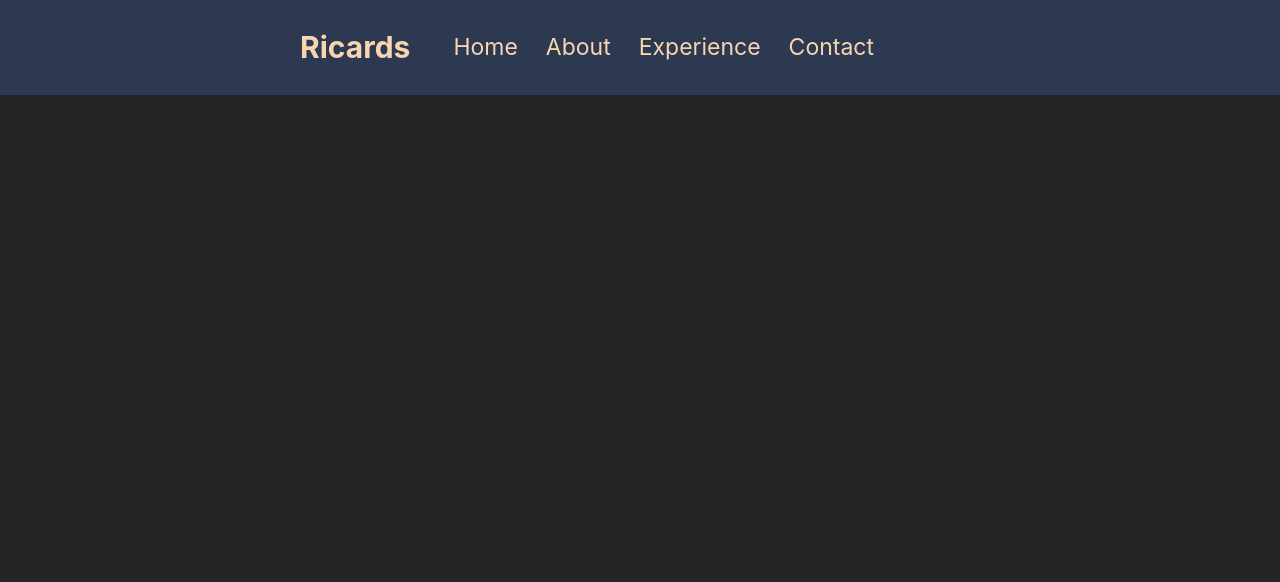
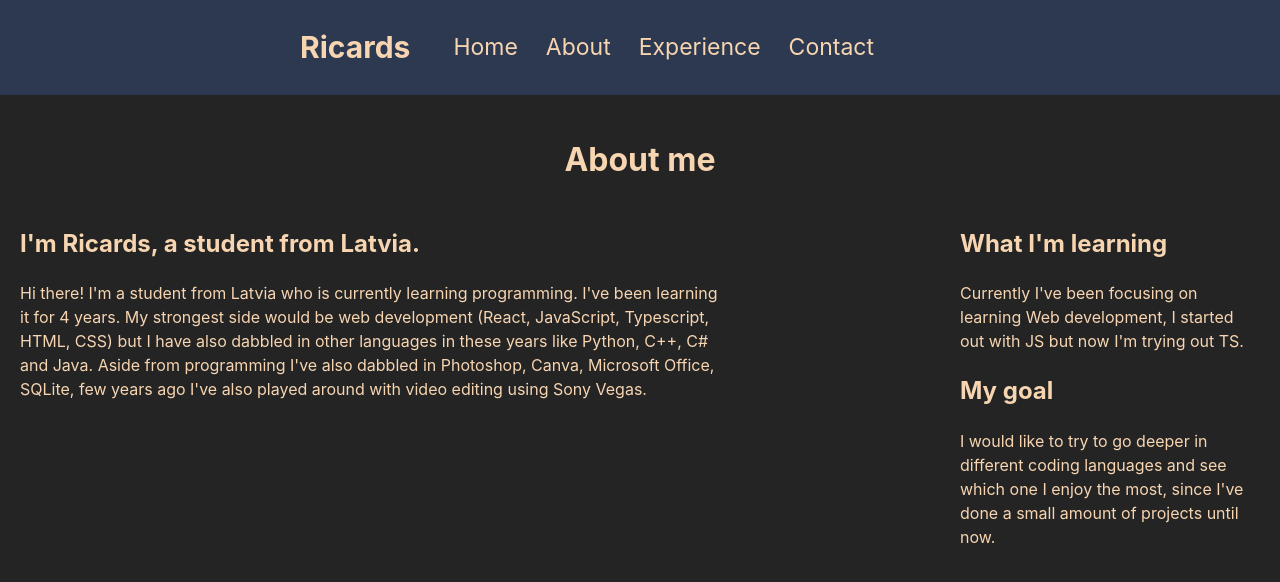
Before and after one commit to Rnely/portfolio, a React (Vite) app: page /about in a window 1280 px wide. Shown: the top 582 px of the page. Built offline with nearby package versions, Linux system fonts and the light colour scheme.

Commit message:
Made basic about page

```diff
--- a/src/App.tsx
+++ b/src/App.tsx
@@ -1,6 +1,7 @@
 import { Route, Routes } from 'react-router';
 import { BrowserRouter as Router } from 'react-router-dom';
 import './App.css';
+import About from './components/About';
 import Home from './components/Home';
 import Navbar from './components/Navbar';
 
@@ -11,6 +12,7 @@ function App() {
         <Navbar />
         <Routes>
           <Route path="/" element={<Home />} />
+          <Route path="/about" element={<About />} />
         </Routes>
       </div>
     </Router>
--- /dev/null
+++ b/src/components/About/About.tsx
@@ -0,0 +1,38 @@
+import './about.css';
+
+const About = () => {
+  return (
+    <div className="about">
+      <h1>About me</h1>
+      <div className="info">
+        <div className="aboutMe">
+          <h2>I'm Ricards, a student from Latvia.</h2>
+          <p>
+            Hi there! I'm a student from Latvia who is currently learning
+            programming. I've been learning it for 4 years. My strongest side
+            would be web development (React, JavaScript, Typescript, HTML, CSS)
+            but I have also dabbled in other languages in these years like
+            Python, C++, C# and Java. Aside from programming I've also dabbled
+            in Photoshop, Canva, Microsoft Office, SQLite, few years ago I've
+            also played around with video editing using Sony Vegas.
+          </p>
+        </div>
+        <div className="ehh"></div>
+        <aside className="current">
+          <h2>What I'm learning</h2>
+          <p>
+            Currently I've been focusing on learning Web development, I started
+            out with JS but now I'm trying out TS.
+          </p>
+          <h2>My goal</h2>
+          <p>
+            I would like to try to go deeper in different coding languages and
+            see which one I enjoy the most, since I've done a small amount of
+            projects until now.
+          </p>
+        </aside>
+      </div>
+    </div>
+  );
+};
+export default About;
--- /dev/null
+++ b/src/components/About/about.css
@@ -0,0 +1,32 @@
+.about {
+  margin: 0 auto;
+  padding: 20px 20px;
+  max-width: 1366px;
+}
+.about h1,
+h2,
+p {
+  color: #f7d5b1;
+}
+
+.about h1 {
+  text-align: center;
+}
+
+.info {
+  display: flex;
+}
+
+.aboutMe {
+  max-width: 700px;
+  flex-direction: column;
+}
+
+.current {
+  max-width: 300px;
+  flex-direction: column;
+}
+
+.ehh {
+  flex: auto;
+}
--- /dev/null
+++ b/src/components/About/index.ts
@@ -0,0 +1 @@
+export { default } from './About';
--- a/src/components/Navbar/Navbar.tsx
+++ b/src/components/Navbar/Navbar.tsx
@@ -8,8 +8,8 @@ const Navbar = () => {
         <h2>Ricards</h2>
       </div>
       <div className="links">
-        <Link to="">Home</Link>
-        <Link to="">About</Link>
+        <Link to="/">Home</Link>
+        <Link to="/about">About</Link>
         <Link to="">Experience</Link>
         <Link to="">Contact</Link>
       </div>
```
